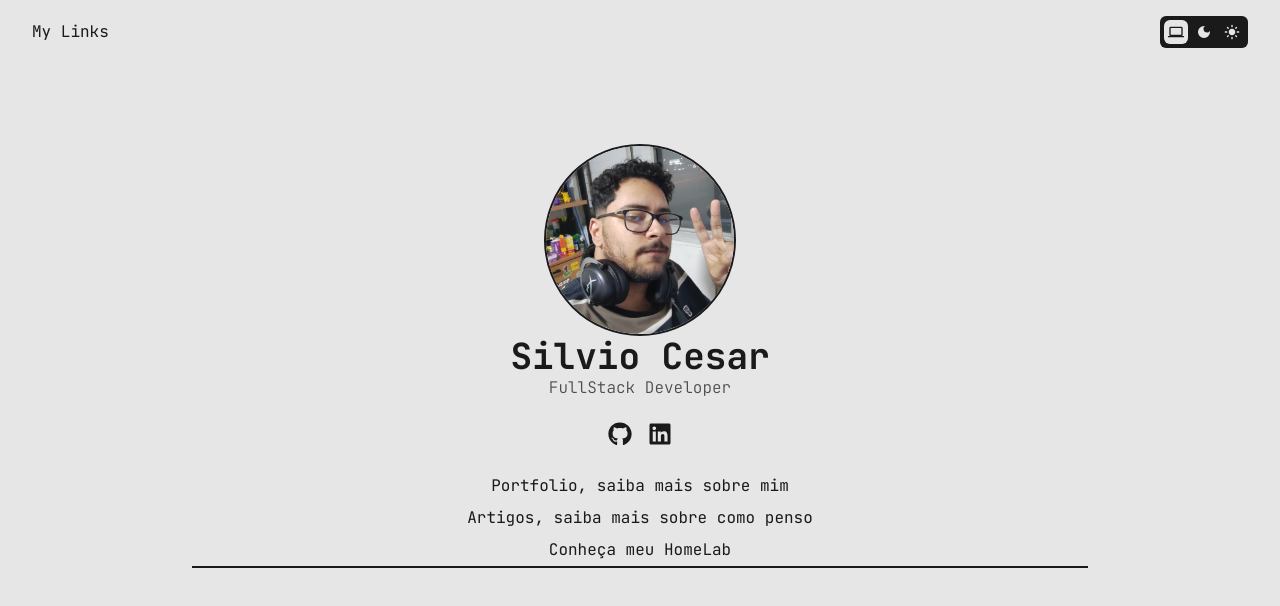
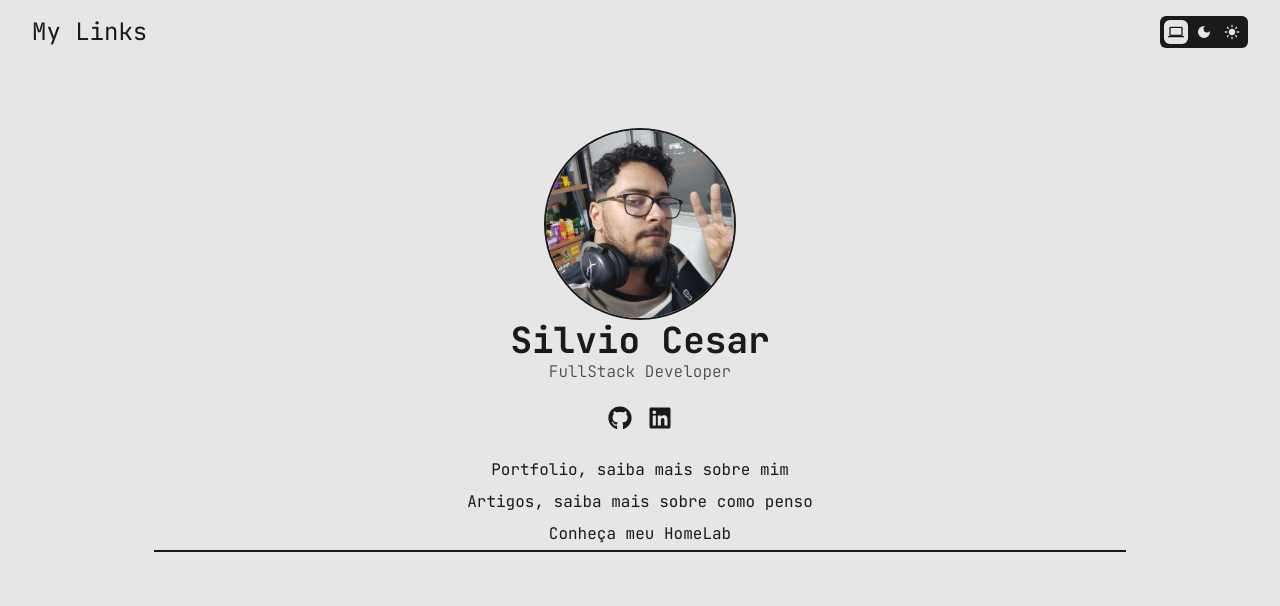
Before and after one commit to kenaioz/my-links, a Next.js app: page / in a window 1280 px wide. Shown: the top 606 px of the page. Built offline with nearby package versions, Linux system fonts and the light colour scheme.

Commit message:
improve layout

```diff
--- a/src/app/layout.tsx
+++ b/src/app/layout.tsx
@@ -27,7 +27,7 @@ export default function RootLayout({
     <html lang="en" suppressHydrationWarning>
       <head />
       <body
-        className={`${jetBrainsMono.variable} ease-in-out; h-screen antialiased transition-all duration-300`}
+        className={`${jetBrainsMono.variable} grid h-screen content-start gap-y-8 antialiased transition-all duration-300 ease-in-out`}
       >
         <ThemeProvider
           attribute="class"
@@ -35,11 +35,12 @@ export default function RootLayout({
           enableSystem
           disableTransitionOnChange
         >
-          <header className="flex items-center justify-between px-8 py-4">
-            <h1>My Links</h1>
+          <header className="flex h-16 items-center justify-between px-8 py-4">
+            <h1 className="text-2xl">My Links</h1>
             <ThemeSwitcher />
           </header>
-          <main>{children}</main>
+
+          <main className="p-8">{children}</main>
         </ThemeProvider>
       </body>
     </html>
--- a/src/app/page.tsx
+++ b/src/app/page.tsx
@@ -8,7 +8,7 @@ import { data } from "@/data/personal-data";
 
 export default function Home() {
   return (
-    <div className="flex flex-col items-center justify-items-center gap-y-4 p-8 sm:p-20">
+    <div className="flex flex-col items-center justify-items-center gap-y-4">
       <div className="flex flex-col items-center">
         <div className="border-foreground h-48 w-48 self-center overflow-hidden rounded-full border-2">
           <Image
@@ -41,7 +41,7 @@ export default function Home() {
         </ul>
       </div>
 
-      <div className="border-foreground w-full border-b-2 text-wrap sm:w-[80%]">
+      <div className="border-foreground w-full border-b-2 text-pretty md:w-[80%]">
         <ul>
           {data.links.map((link, index) => (
             <li key={index}>
```
